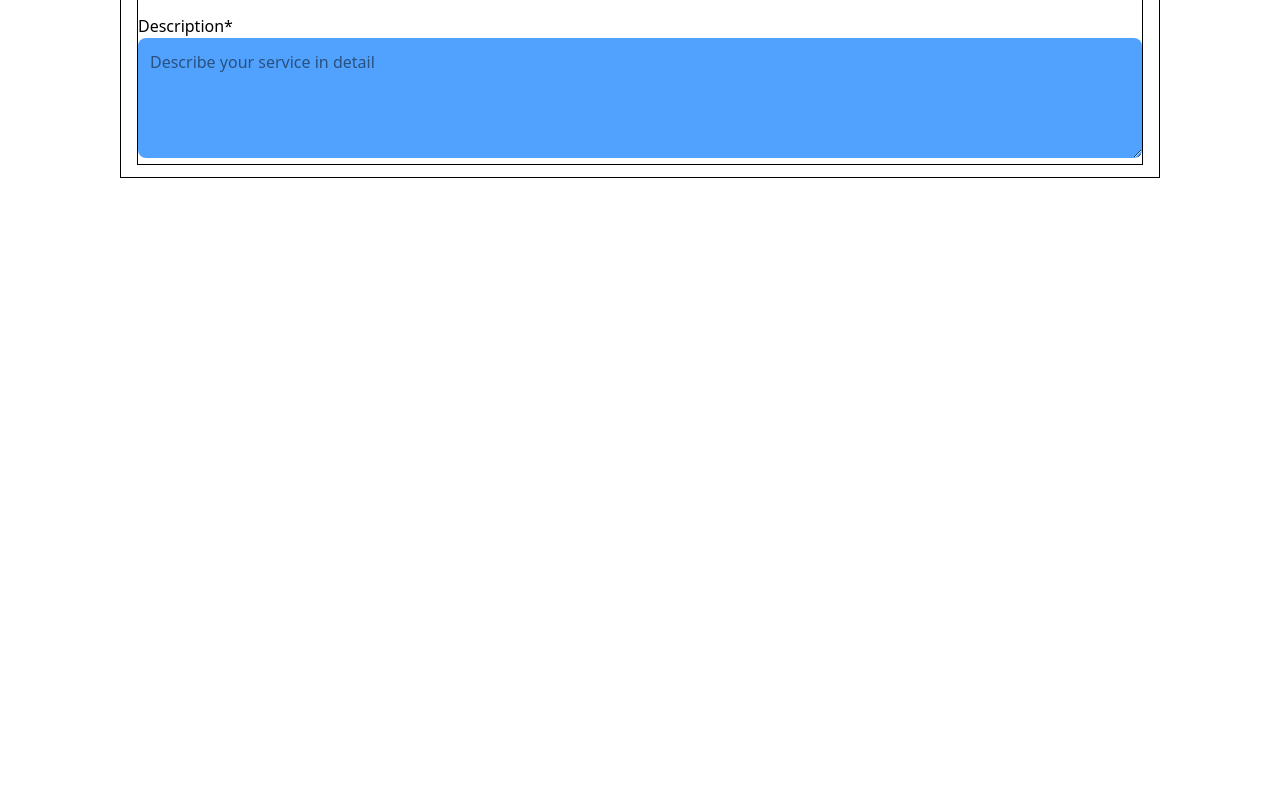
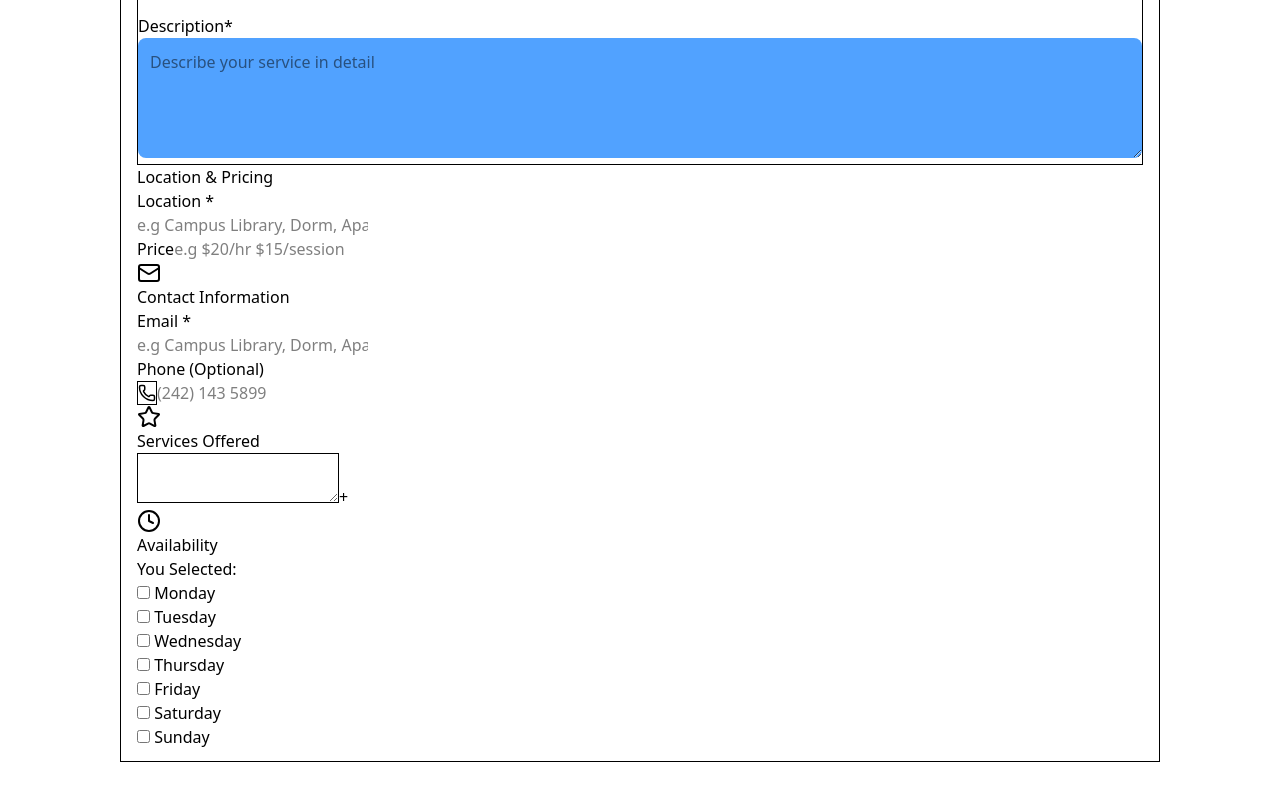
Before and after one commit to Chinomso-Augustine/Chino-Work, a React (Vite) app in the folder Projects/campusconnect/: page /ProvidersForm in a window 1280 px wide. Shown: the part 448-1248 px from the top of the page. Before the commit the page ends 800 px from the top, so only its background shows below. Built offline with nearby package versions, Linux system fonts and the light colour scheme.

Commit message:
Form skeleton done

```diff
--- a/Projects/campusconnect/src/components/Providers/ProvidersForm.jsx
+++ b/Projects/campusconnect/src/components/Providers/ProvidersForm.jsx
@@ -1,5 +1,6 @@
 import Select from 'react-select'
-import { User } from "lucide-react";
+import { User, Phone, Mail, Star, Clock, FileSliders } from "lucide-react";
+import { useState } from 'react';
 
 
 const category = [
@@ -11,12 +12,40 @@ const category = [
     "Event & Lifestyle",
 ]
 
+const days = [
+    { id: 1, value: "Monday" },
+    { id: 2, value: "Tuesday" },
+    { id: 3, value: "Wednesday" },
+    { id: 4, value: "Thursday" },
+    { id: 5, value: "Friday" },
+    { id: 6, value: "Saturday" },
+    { id: 7, value: "Sunday" },
+
+]
 const ProvidersForm = () => {
 
     const userOptions = category.map(list => ({
         value: list,
         label: list
     }));
+    {/**For storing checked itmes  */ }
+    const [checklist, setCheckList] = useState([]);
+
+    const handleSelect = (event) => {
+        const value = event.target.value;
+        const isChecked = event.target.checked;
+
+        if (isChecked) {
+            {/**Add check item into checklist */ }
+            setCheckList([...checklist, value]);
+        }
+        else {
+            //remove unchecked item from the list
+            const filterList = checklist.filter((daysSelected) => daysSelected !== value)
+            setCheckList(filterList);
+        }
+    }
+
 
 
     return (
@@ -58,7 +87,7 @@ const ProvidersForm = () => {
                         <div className="mb-4 flex flex-col items-center justify-center border p-4 rounded-md w-full max-w-md mx-auto">
                             <label className="mb-2 font-medium text-center ">Profile Picture</label>
                             <input type="file"
-                            className=" w-sm text-md border text-gray-500 file:mr-4 file:py-2 file:px-7 file:rounded-full file:border-0 file:bg-purple-100 file:text-purple-700 hover:file:bg-purple-200" />
+                                className=" w-sm text-md border text-gray-500 file:mr-4 file:py-2 file:px-7 file:rounded-full file:border-0 file:bg-purple-100 file:text-purple-700 hover:file:bg-purple-200" />
                             <button
                                 type='submit'
                                 className='w-sm mt-2 bg-purple-600 text-white px-3 py-2 rounded hover:bg-purple-700 cursor-pointer'>Submit Profile
@@ -77,15 +106,77 @@ const ProvidersForm = () => {
                     </div>
 
                     {/**Location and pricing */}
+                    <div>
+                        <div>
+                            <h2> Location & Pricing</h2>
+                            <p>Location *</p>
+                            <input type='text' placeholder='e.g Campus Library, Dorm, Apartment'>
+                            </input>
+                        </div>
+                        <div>
+                            <div className='flex'>
+                                <p>Price</p>
+                                <input type='text' placeholder='e.g $20/hr $15/session'></input>
+                            </div>
+                        </div>
+                    </div>
 
+                    {/**Contact */}
 
                     <div>
+                        <div>
+                            <h2><Mail /> Contact Information</h2>
+                            <p>Email *</p>
+                            <input type='text' placeholder='e.g Campus Library, Dorm, Apartment'>
+                            </input>
+                        </div>
+                        <div>
+                            <p>Phone (Optional)</p>
+                            <div className='flex'>
+                                <Phone className='w-5 border' />
+                                <input type='tel' placeholder='(242) 143 5899'></input>
+                            </div>
+                        </div>
+                    </div>
 
+                    <div>
+                        <Star />
+                        <p>Services Offered</p>
+                        <textarea rows={2} className='border'></textarea>
+                        <button className=''>+</button>
+                    </div>
+
+                    <div>
+                        <Clock />
+                        <p>Availability</p>
+
+                        {/**For displaying selected days */}
+                        <div className='flex gap-4'>
+                        <label>You Selected: </label>
+                        {checklist.map((myDays, index) =>{
+                            return(
+                                <p className=''> {myDays} </p>
+                            )
+                        })}
+                        </div>
+                        {days.map((day) => (
+                            <div key={day}>
+                                <input
+                                    type='checkbox'
+                                    name='days'
+                                    id={day.id}
+                                    value={day.value}
+                                    onChange={handleSelect}
+                                />
+                                <label > {day.value} </label>
+
+                            </div>
+                        ))}
                     </div>
                 </form>
-            </div>
+            </div >
 
-        </div>
+        </div >
 
     )
 }
```
